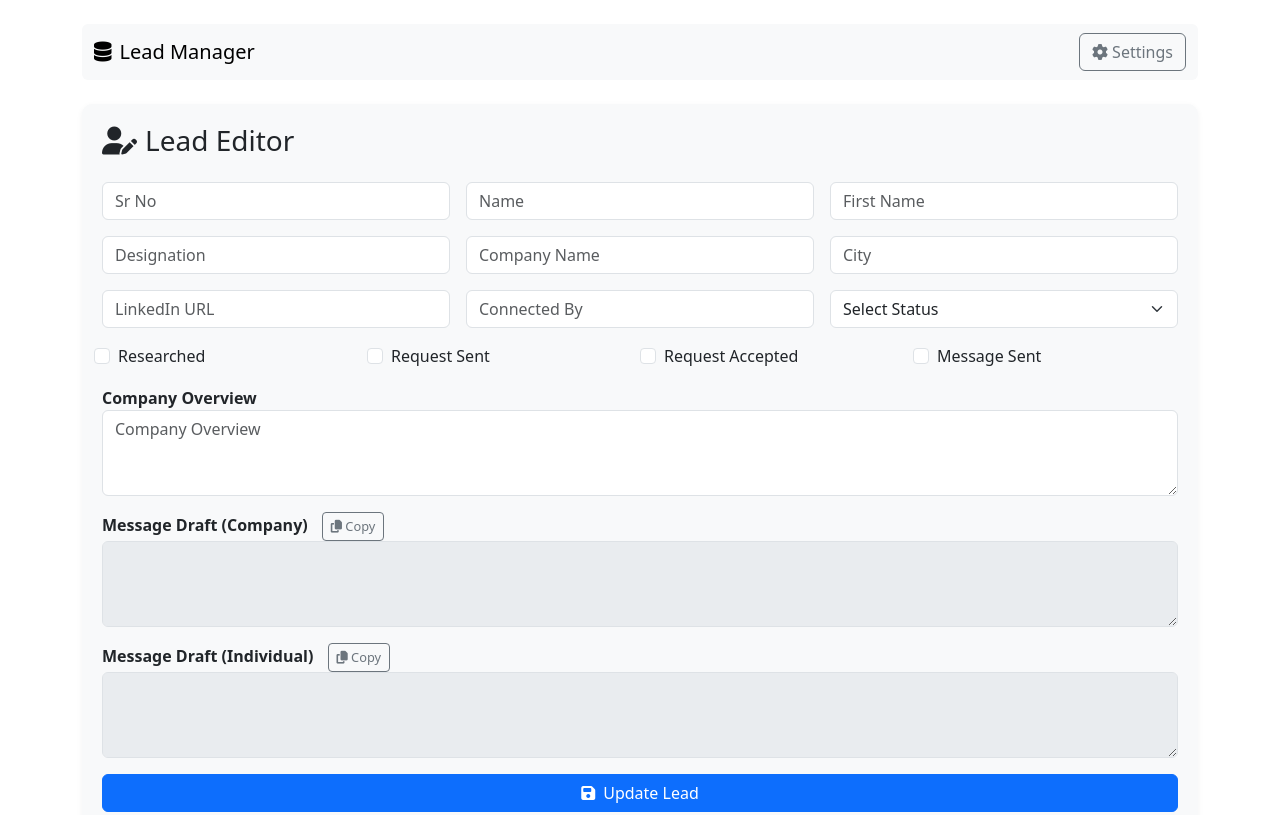
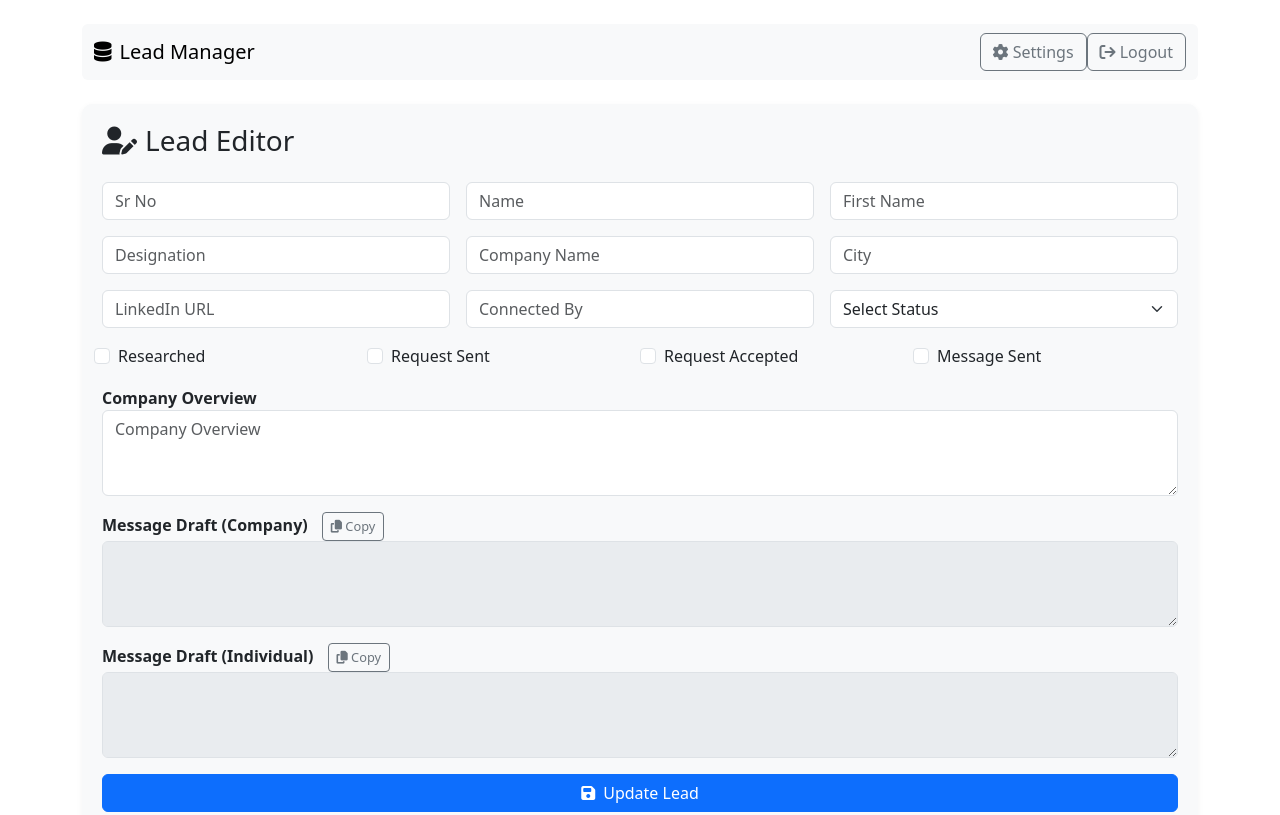
Before and after one commit to mr-unknown-404/cyber-webpanel, a website: page public/index.html in a window 1280 px wide. Shown: the top 815 px of the page. Drawn offline with nearby package versions, Linux system fonts and the light colour scheme; no server answers; sample sign-in values are in the browser's storage.

Commit message:
Update index.html

```diff
--- a/public/index.html
+++ b/public/index.html
@@ -37,6 +37,9 @@
       <div class="d-flex">
         <button class="btn btn-outline-secondary" data-bs-toggle="modal" data-bs-target="#settingsModal">
           <i class="fas fa-cog"></i> Settings
+        </button>
+        <button class="btn btn-outline-secondary" onclick="logout()">
+          <i class="fa fa-sign-out"></i> Logout
         </button>
       </div>
     </div>
@@ -193,7 +196,10 @@
         table.appendChild(row);
       });
     };
-
+ function logout() {
+  localStorage.removeItem('auth');
+  window.location.href = '/login.html';
+}
     const form = document.getElementById('leadForm');
     form.addEventListener('submit', async (e) => {
       e.preventDefault();
```
